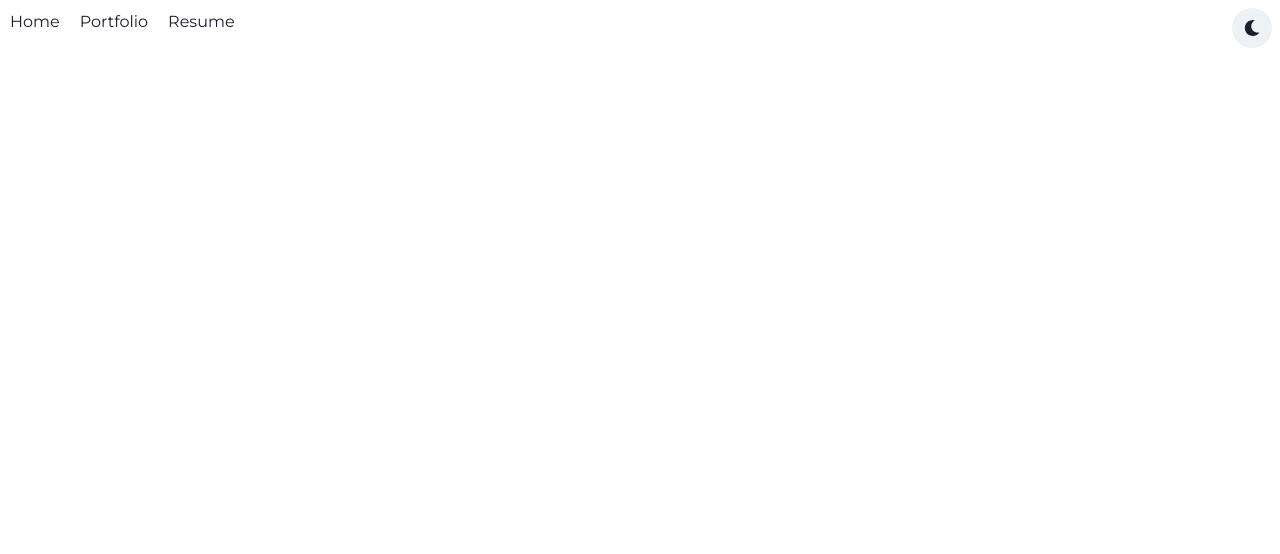
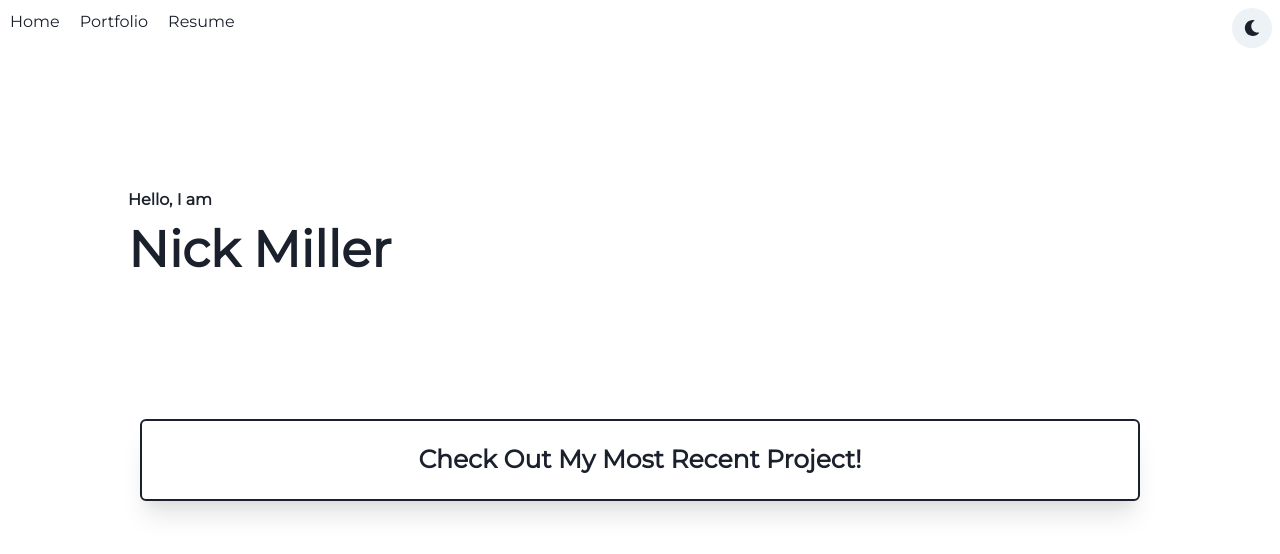
Before and after one commit to NickMiller02/Portfolio, a React (Create React App) app: page / in a window 1280 px wide. Shown: the top 554 px of the page. Built offline with nearby package versions, Linux system fonts and the light colour scheme.

Commit message:
working on home components

```diff
--- a/src/components/Home.js
+++ b/src/components/Home.js
@@ -1,7 +1,7 @@
 // Imports - React & Chakra UI
 import React from 'react';
 import { FaGithub, FaLinkedin } from 'react-icons/fa';
-import { Box, Flex, Stack, useMediaQuery } from '@chakra-ui/react';
+import { Box, Flex, HStack, Stack, Text, useMediaQuery } from '@chakra-ui/react';
 
 // Home Function
 export const Home = () => {
@@ -9,14 +9,21 @@ export const Home = () => {
     const [isNotSmallerScreen] = useMediaQuery("(min-width:600px)");
 
     return (
-        <Stack>
+        <Stack spacing={1} alignItems='center'>
             <Flex direction={isNotSmallerScreen ? "row" : "column"}
             spacing="200px" p={isNotSmallerScreen ? '32' : "0"}
             alignSelf="flex-start">
                 <Box mt={isNotSmallerScreen ? '0' : 16} align="flex-start">
-
+                    <Text fontSize='5x1' fontWeight="semibold"> Hello, I am </Text>
+                    <Text fontSize='50px' fontWeight="bold"> Nick Miller </Text>
                 </Box>
             </Flex>
+            <Box p="5" mt={isNotSmallerScreen ? '0' : 16} align="center" border="2px" boxShadow="xl" rounded="md" w='1000px'>
+                <Text fontSize="25px" fontWeight="bold">Check Out My Most Recent Project!</Text>
+                <HStack>
+
+                </HStack>
+            </Box>
         </Stack>
     )
 }
```
